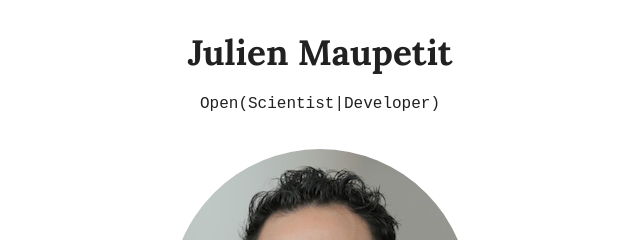
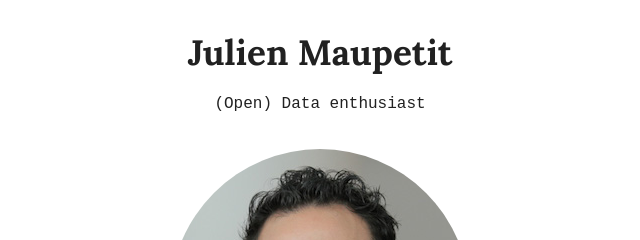
Before and after one commit to jmaupetit/julien.maupetit.me, a website: page src/index.html in a window 1280 px wide. Shown: the top 240 px of the page, 320-960 px from the left. Drawn offline with Linux system fonts and the light colour scheme.

Commit message:
Change title to Open Data Enthusiast

```diff
--- a/src/index.html
+++ b/src/index.html
@@ -6,7 +6,7 @@
   <head>
     <meta charset="utf-8">
     <meta http-equiv="X-UA-Compatible" content="IE=edge,chrome=1">
-    <title>Julien Maupetit, Open Scientist & Open Developer</title>
+    <title>Julien Maupetit, (Open) Data enthusiast</title>
     <meta name="description" content="">
     <meta name="viewport" content="width=device-width, initial-scale=1">
 
@@ -30,7 +30,7 @@
     <div class="header-container">
       <header class="wrapper clearfix">
         <h1 class="title">Julien Maupetit</h1>
-        <code>Open(Scientist|Developer)</code>
+        <code>(Open) Data enthusiast</code>
       </header>
     </div>
 
```
